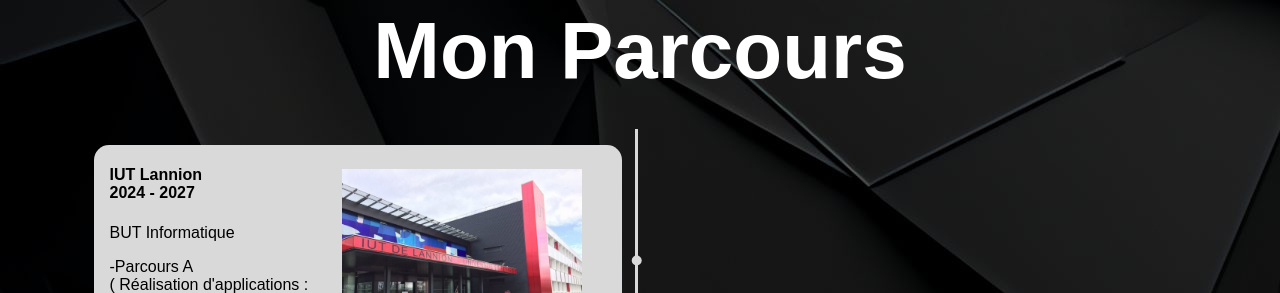
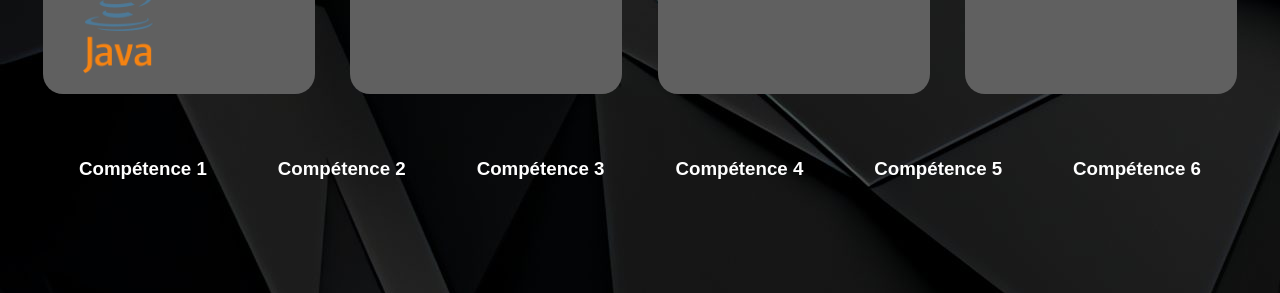
Before and after one commit to LELAYEdouard/Portfolio_Edouard, a plain HTML site: page index.html in a window 1280 px wide. Shown: the part 2507-2800 px from the top of the page. Drawn offline with Linux system fonts and the light colour scheme.

Commit message:
Add files via upload

```diff
--- a/index.html
+++ b/index.html
@@ -39,9 +39,11 @@
 
             </div>
             <hr>
+            <h3>Qui suis-je ?</h3>
             <p>Étudiant en premiere année d’un BUT Informatique à l’IUT de Lannion. Je cherche une alternance dans le développement logiciel.
                 Passionné de programmation, j’apprécie réaliser des projets que se soit seul ou en équipe. </p>
-
+            <h3>Mes Objectifs</h3>
+            <p>Lorem ipsum</p>
         </article>
 
         <article id="projets">
@@ -199,6 +201,33 @@
                     </div>
                 </section>
             </div>
+
+            <div>
+                <div>
+                    <h3>Compétence 1</h3>
+                    <p></p>
+                </div>
+                <div>
+                    <h3>Compétence 2</h3>
+                    <p></p>
+                </div>
+                <div>
+                    <h3>Compétence 3</h3>
+                    <p></p>
+                </div>
+                <div>
+                    <h3>Compétence 4</h3>
+                    <p></p>
+                </div>
+                <div>
+                    <h3>Compétence 5</h3>
+                    <p></p>
+                </div>
+                <div>
+                    <h3>Compétence 6</h3>
+                    <p></p>
+                </div>
+            </div>
         </article>
 
         <article id="parcours">
```
